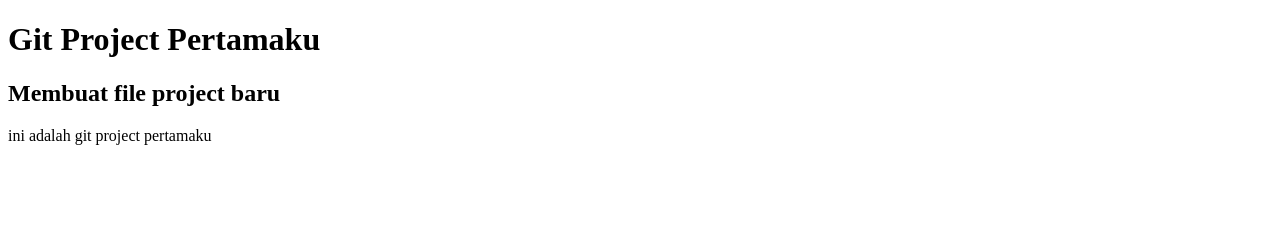
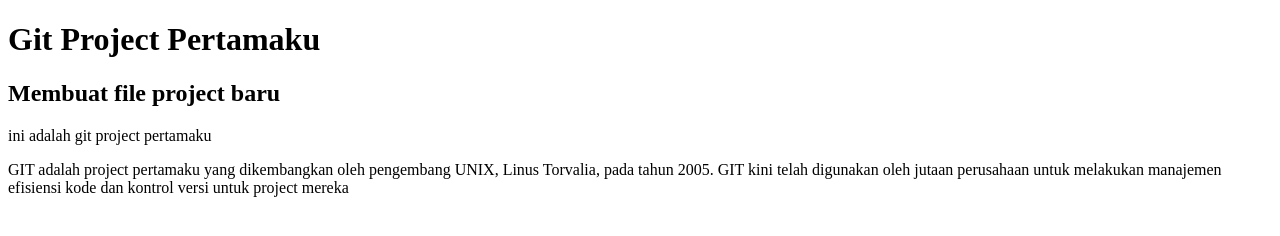
Before and after one commit to rsyidatr/web_git, a plain HTML site: page index.html in a window 1280 px wide. Drawn offline with Linux system fonts and the light colour scheme.

Commit message:
Adding text p

```diff
--- a/index.html
+++ b/index.html
@@ -8,6 +8,6 @@
         <h1>Git Project Pertamaku</h1>
         <h2>Membuat file project baru</h2>
         <p>ini adalah git project pertamaku</p>
-
+        <p>GIT adalah project pertamaku yang dikembangkan oleh pengembang UNIX, Linus Torvalia, pada tahun 2005. GIT kini telah digunakan oleh jutaan perusahaan untuk melakukan manajemen efisiensi kode dan kontrol versi untuk project mereka</p>
     </body>
 </html>
```
